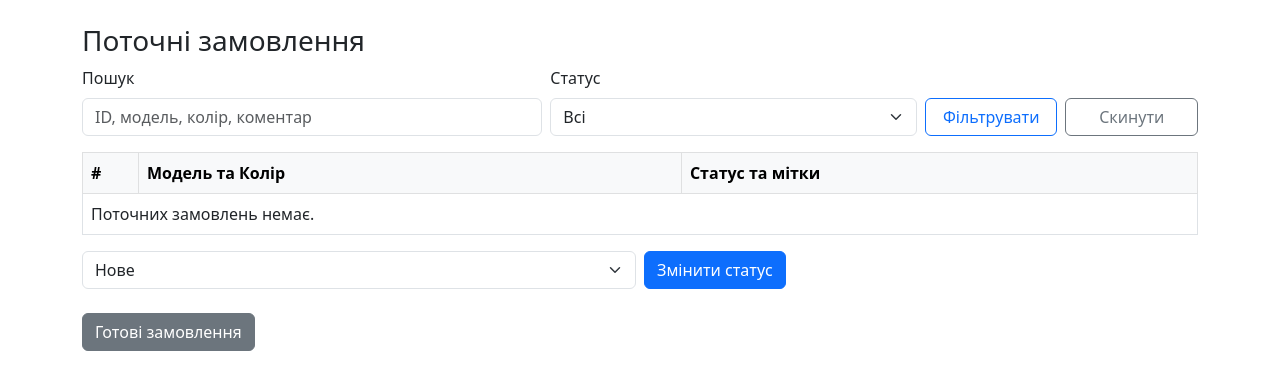
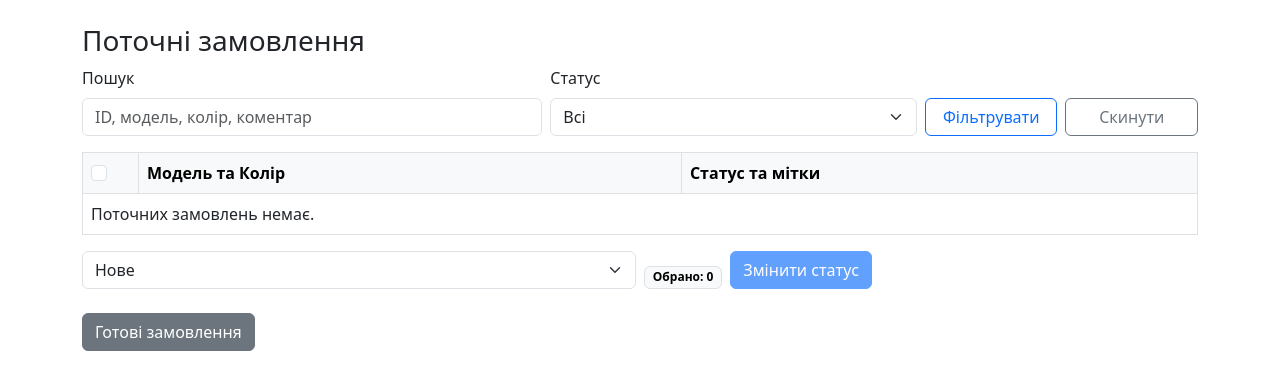
Before and after one commit to mykyyta/order-flow, a Django app: page /orders/current/ in a window 1280 px wide. Shown: the part 56-446 px from the top of the page. Run offline with Django 5.2, Linux system fonts and the light colour scheme; the visitor is signed in with stand-in values (Sample User, id 1); data that the repository does not hold is empty; parts of the project's set-up code (start-up, migrations or seed data) failed here and were passed over.

Commit message:
Improve bulk status UX in current orders table

```diff
--- a/templates/current_orders_list.html
+++ b/templates/current_orders_list.html
@@ -51,7 +51,11 @@
         <table class="table table-hover table-bordered align-middle text-small">
             <thead class="table-light">
                 <tr>
-                    <th scope="col" style="width: 56px;">#</th>
+                    <th scope="col" style="width: 56px;">
+                        <div class="form-check m-0">
+                            <input class="form-check-input" type="checkbox" id="select-all-orders">
+                        </div>
+                    </th>
                     <th scope="col">Модель та Колір</th>
                     <th scope="col">Статус та мітки</th>
                 </tr>
@@ -101,7 +105,10 @@
             <small class="text-muted" id="status-transition-hint"></small>
         </div>
         <div class="col-md-auto">
-            <button type="submit" class="btn btn-primary">Змінити статус</button>
+            <span class="badge text-bg-light border" id="selected-orders-count">Обрано: 0</span>
+        </div>
+        <div class="col-md-auto">
+            <button type="submit" class="btn btn-primary" id="apply-status-btn" disabled>Змінити статус</button>
         </div>
     </div>
 </form>
@@ -141,11 +148,14 @@
 <script>
     (function () {
         const transitionDataEl = document.getElementById("transition-map-data");
+        const selectAllCheckbox = document.getElementById("select-all-orders");
         const select = document.getElementById("new_status");
         const hint = document.getElementById("status-transition-hint");
+        const selectedCount = document.getElementById("selected-orders-count");
+        const applyStatusButton = document.getElementById("apply-status-btn");
         const checkboxes = Array.from(document.querySelectorAll(".js-order-checkbox"));
 
-        if (!transitionDataEl || !select || checkboxes.length === 0) {
+        if (!transitionDataEl || !select || !selectedCount || !applyStatusButton || checkboxes.length === 0) {
             return;
         }
 
@@ -192,11 +202,27 @@
                     select.value = firstEnabled.value;
                 }
             }
+
+            const selectedLength = selectedStatuses.length;
+            selectedCount.textContent = `Обрано: ${selectedLength}`;
+            applyStatusButton.disabled = selectedLength === 0;
+            if (selectAllCheckbox) {
+                selectAllCheckbox.checked = selectedLength > 0 && selectedLength === checkboxes.length;
+                selectAllCheckbox.indeterminate = selectedLength > 0 && selectedLength < checkboxes.length;
+            }
         }
 
         checkboxes.forEach((checkbox) => {
             checkbox.addEventListener("change", updateAllowedTransitions);
         });
+        if (selectAllCheckbox) {
+            selectAllCheckbox.addEventListener("change", function () {
+                checkboxes.forEach((checkbox) => {
+                    checkbox.checked = selectAllCheckbox.checked;
+                });
+                updateAllowedTransitions();
+            });
+        }
 
         updateAllowedTransitions();
     })();
```
